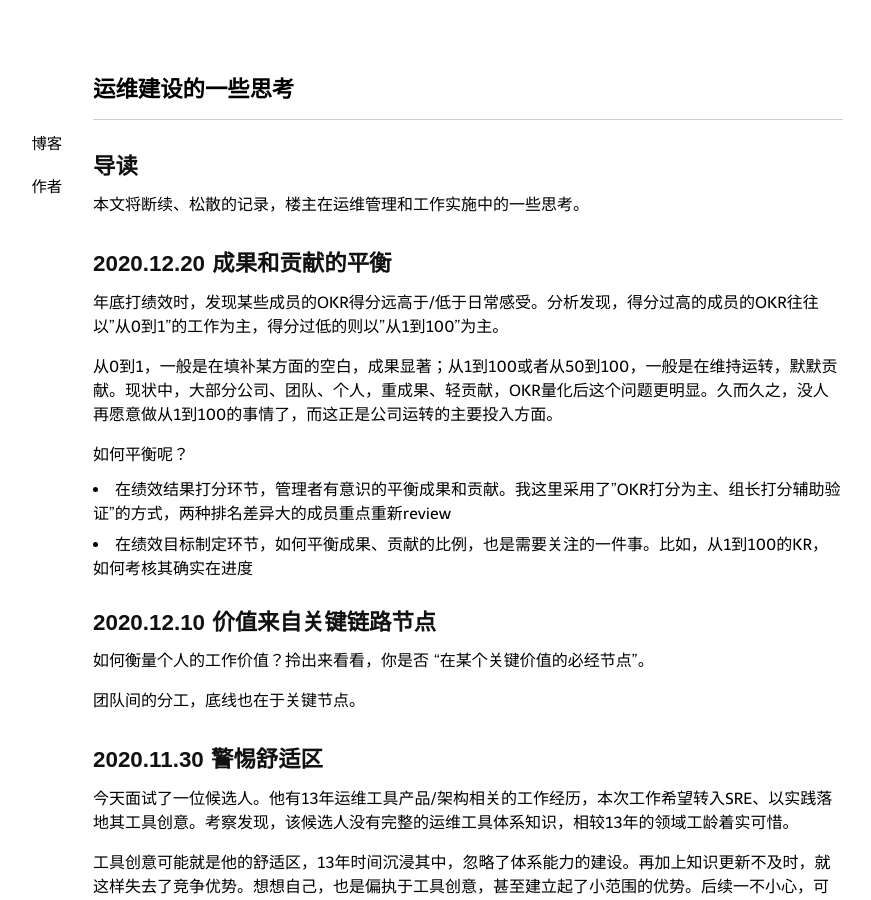
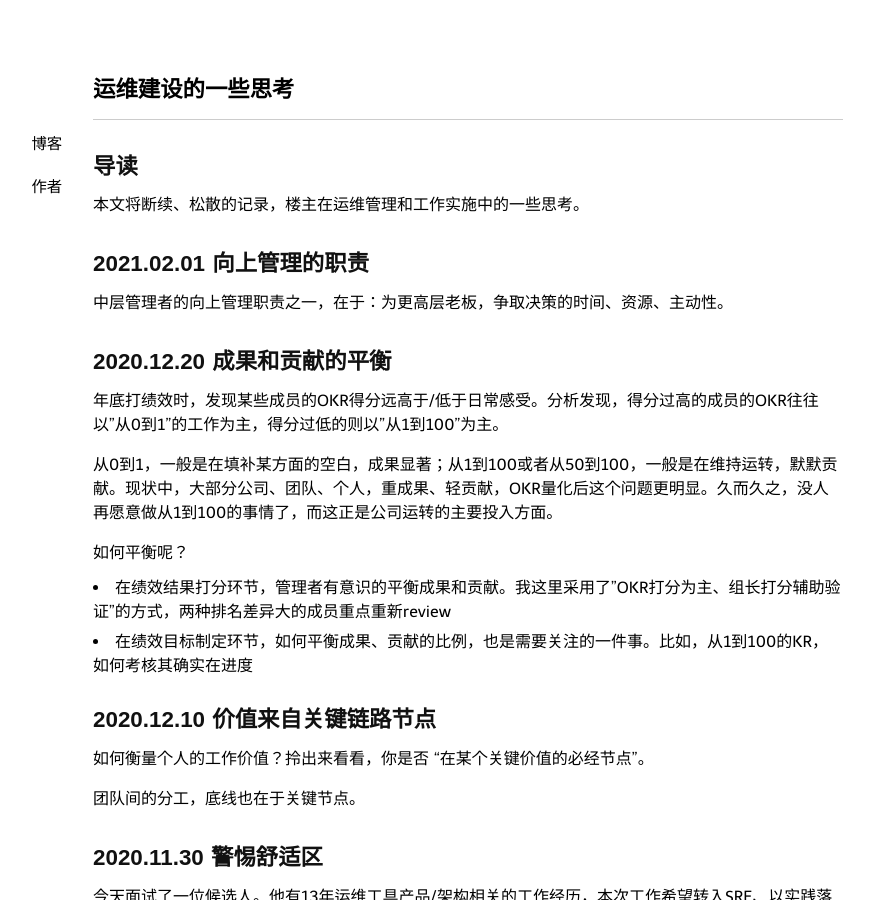
Before and after one commit to niean/niean.github.io, a Jekyll site: the page built from _posts/2020-03-15-op-tb.markdown, in a window 1280 px wide and 900 px high. Shown: the whole window, without its empty margins (172-1043 px from the left). Built offline with Jekyll 4.4.1, drawn with Linux system fonts in a browser that asks for light colours; comment, search, counter and statistics services are not loaded.

Commit message:
update thoughs

```diff
--- a/_posts/2020-03-15-op-tb.markdown
+++ b/_posts/2020-03-15-op-tb.markdown
@@ -8,6 +8,10 @@ tags:
 
 ## 导读
 本文将断续、松散的记录，楼主在运维管理和工作实施中的一些思考。
+
+## 2021.02.01 向上管理的职责
+中层管理者的向上管理职责之一，在于：为更高层老板，争取决策的时间、资源、主动性。
+
 
 ## 2020.12.20 成果和贡献的平衡
 年底打绩效时，发现某些成员的OKR得分远高于/低于日常感受。分析发现，得分过高的成员的OKR往往以"从0到1"的工作为主，得分过低的则以"从1到100"为主。
```
Also changed, not shown: 1 other file.
